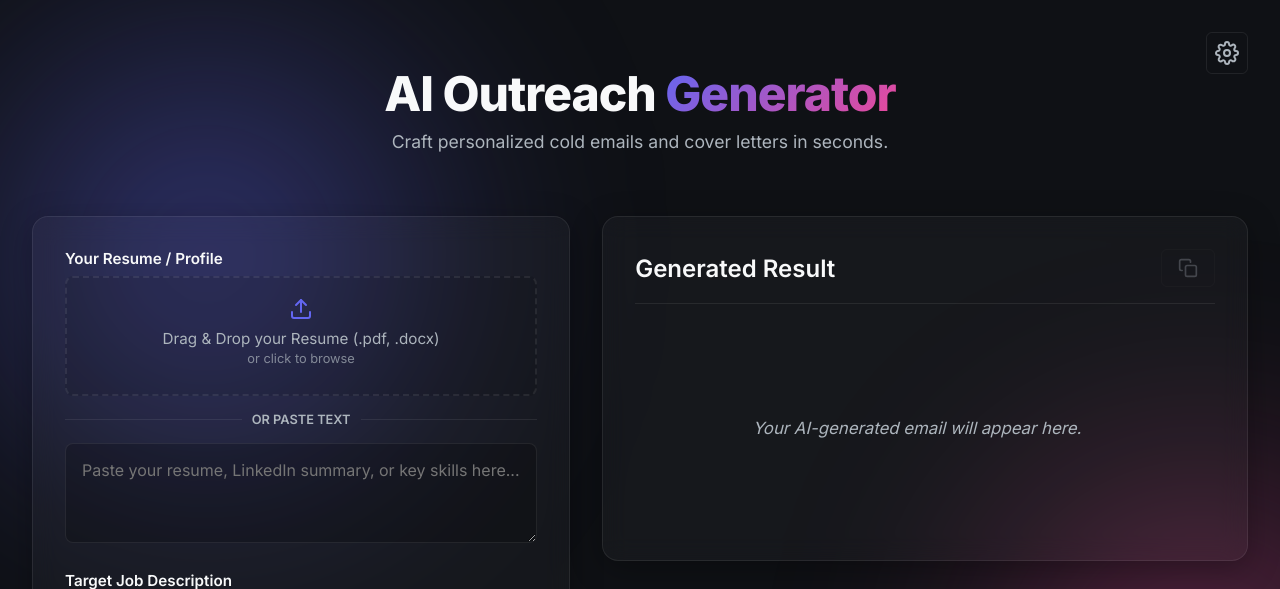
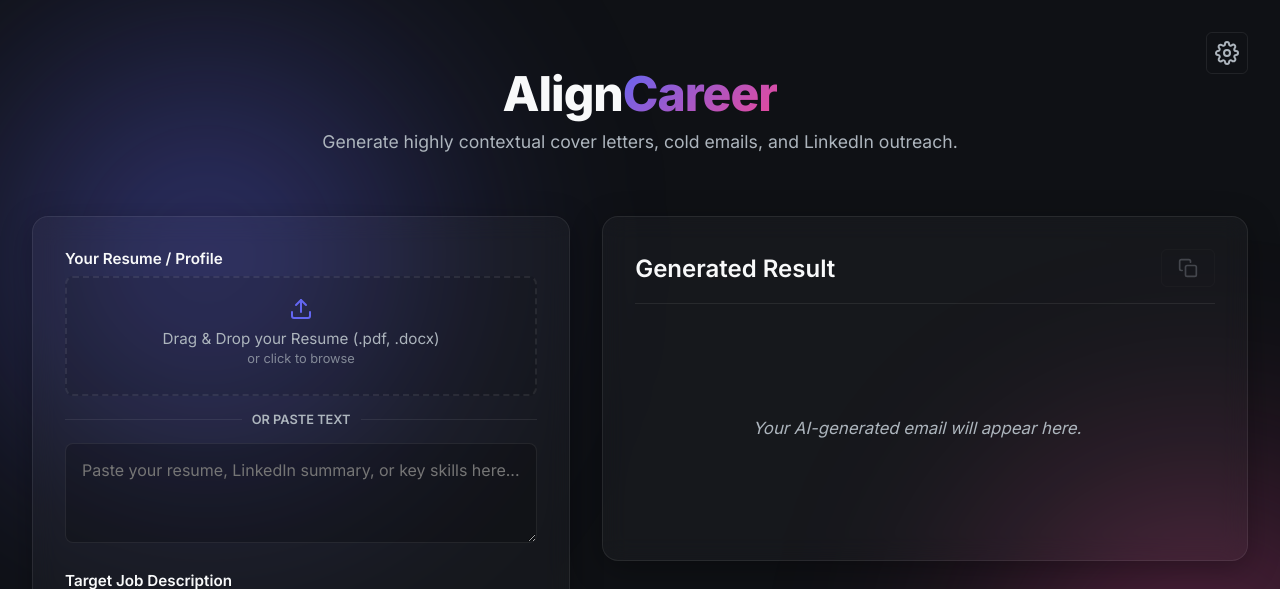
Before and after one commit to kevindesai1312/AlignCareer-Precision-resume-to-job-matching-for-the-modern-job-seeker, a Flask app: page / in a window 1280 px wide. Shown: the top 589 px of the page. Run offline with Flask 3, Linux system fonts and the light colour scheme.

Commit message:
update readme file

```diff
--- a/templates/index.html
+++ b/templates/index.html
@@ -3,7 +3,7 @@
 <head>
     <meta charset="UTF-8">
     <meta name="viewport" content="width=device-width, initial-scale=1.0">
-    <title>AI Cover Letter & Cold Email Generator</title>
+    <title>AlignCareer</title>
     <meta name="description" content="Generate highly tailored, personalized outreach emails and cover letters using AI.">
     <link href="https://fonts.googleapis.com/css2?family=Inter:wght@300;400;600;800&display=swap" rel="stylesheet">
     <link rel="stylesheet" href="{{ url_for('static', filename='css/style.css') }}">
@@ -22,8 +22,8 @@
                     <svg xmlns="http://www.w3.org/2000/svg" width="24" height="24" viewBox="0 0 24 24" fill="none" stroke="currentColor" stroke-width="2" stroke-linecap="round" stroke-linejoin="round"><circle cx="12" cy="12" r="3"></circle><path d="M19.4 15a1.65 1.65 0 0 0 .33 1.82l.06.06a2 2 0 0 1 0 2.83 2 2 0 0 1-2.83 0l-.06-.06a1.65 1.65 0 0 0-1.82-.33 1.65 1.65 0 0 0-1 1.51V21a2 2 0 0 1-2 2 2 2 0 0 1-2-2v-.09A1.65 1.65 0 0 0 9 19.4a1.65 1.65 0 0 0-1.82.33l-.06.06a2 2 0 0 1-2.83 0 2 2 0 0 1 0-2.83l.06-.06a1.65 1.65 0 0 0 .33-1.82 1.65 1.65 0 0 0-1.51-1H3a2 2 0 0 1-2-2 2 2 0 0 1 2-2h.09A1.65 1.65 0 0 0 4.6 9a1.65 1.65 0 0 0-.33-1.82l-.06-.06a2 2 0 0 1 0-2.83 2 2 0 0 1 2.83 0l.06.06a1.65 1.65 0 0 0 1.82.33H9a1.65 1.65 0 0 0 1-1.51V3a2 2 0 0 1 2-2 2 2 0 0 1 2 2v.09a1.65 1.65 0 0 0 1 1.51 1.65 1.65 0 0 0 1.82-.33l.06-.06a2 2 0 0 1 2.83 0 2 2 0 0 1 0 2.83l-.06.06a1.65 1.65 0 0 0-.33 1.82V9a1.65 1.65 0 0 0 1.51 1H21a2 2 0 0 1 2 2 2 2 0 0 1-2 2h-.09a1.65 1.65 0 0 0-1.51 1z"></path></svg>
                 </button>
             </div>
-            <h1>AI Outreach <span class="highlight">Generator</span></h1>
-            <p>Craft personalized cold emails and cover letters in seconds.</p>
+            <h1>Align<span class="highlight">Career</span></h1>
+            <p>Generate highly contextual cover letters, cold emails, and LinkedIn outreach.</p>
         </header>
 
         <main class="grid-layout">
```
Also changed, not shown: README.md.
